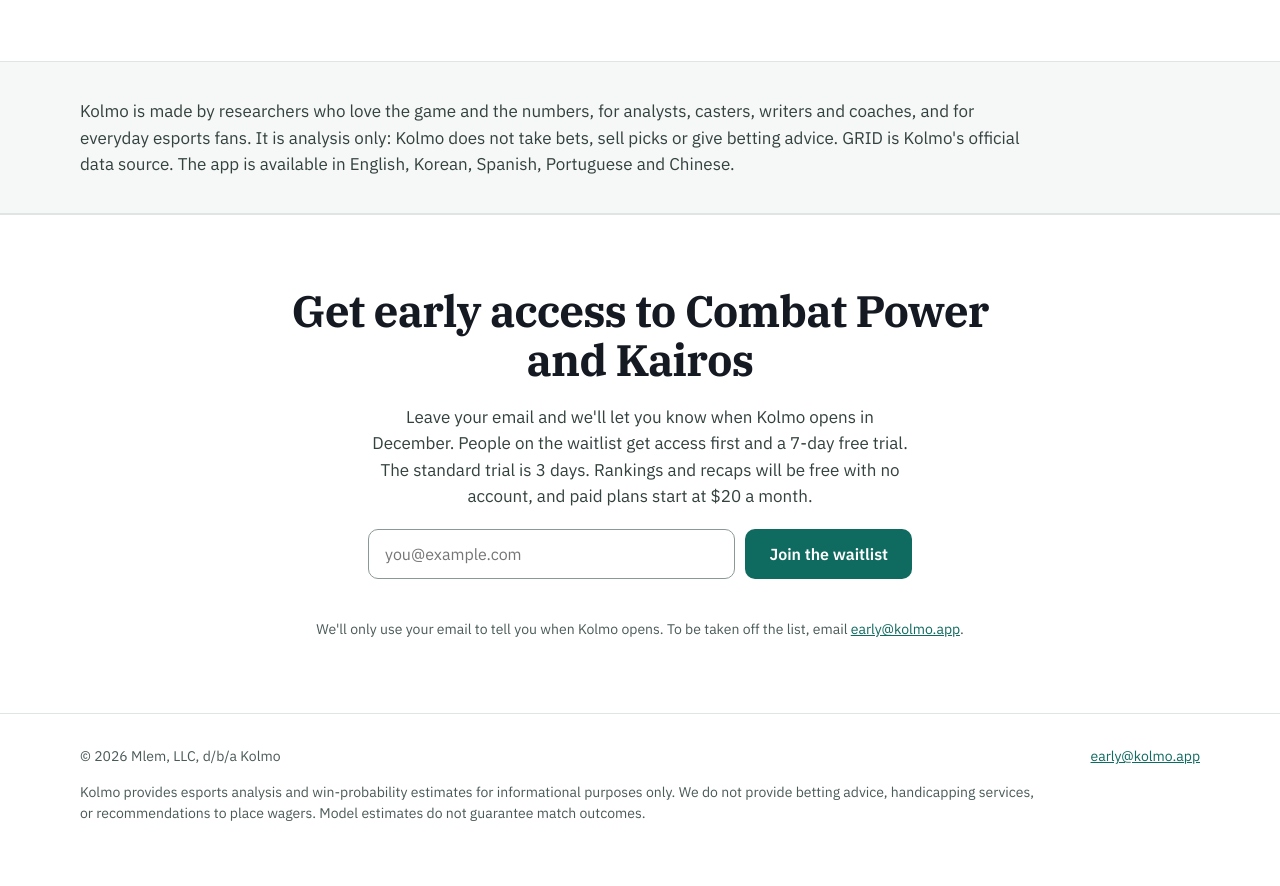
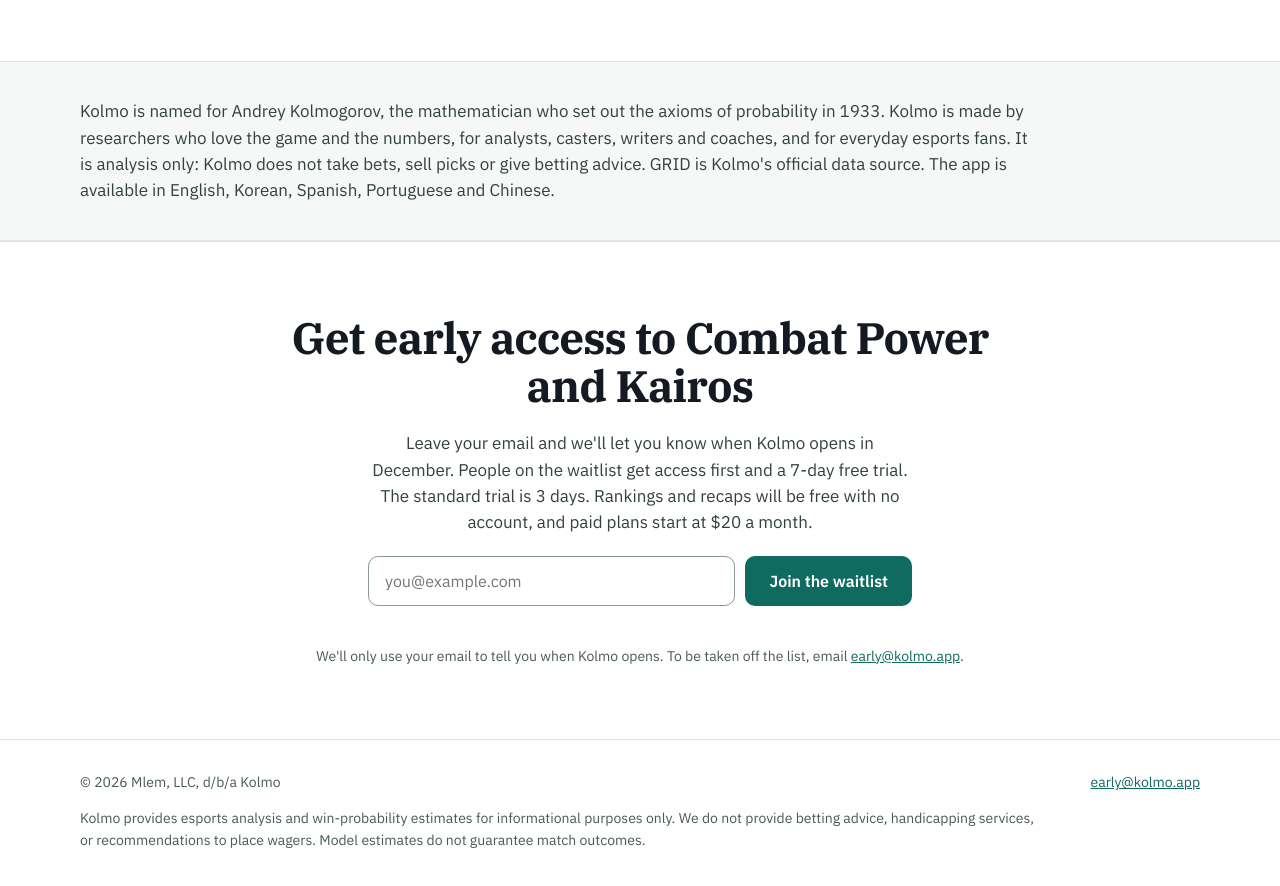
Before and after one commit to kolmo-app/coming-soon, a plain HTML site: page index.html in a window 1280 px wide. Shown: the part 3709-4595 px from the top of the page. Drawn offline with Linux system fonts and the light colour scheme.

Commit message:
update about copy

```diff
--- a/index.html
+++ b/index.html
@@ -221,7 +221,7 @@ button[disabled]{opacity:.7;cursor:default}
 
 <section style="background: #f5f8f7; border-top: 1px solid #dfe5e3; border-bottom: 1px solid #dfe5e3">
 <div style="max-width: 1120px; margin: 0 auto; padding: 36px 24px">
-<p style="margin: 0; color: #33413f; max-width: 60rem">Kolmo is made by researchers who love the game and the numbers, for analysts, casters, writers and coaches, and for everyday esports fans. It is analysis only: Kolmo does not take bets, sell picks or give betting advice. GRID is Kolmo's official data source. The app is available in English, Korean, Spanish, Portuguese and Chinese.</p>
+<p style="margin: 0; color: #33413f; max-width: 60rem">Kolmo is named for Andrey Kolmogorov, the mathematician who set out the axioms of probability in 1933. Kolmo is made by researchers who love the game and the numbers, for analysts, casters, writers and coaches, and for everyday esports fans. It is analysis only: Kolmo does not take bets, sell picks or give betting advice. GRID is Kolmo's official data source. The app is available in English, Korean, Spanish, Portuguese and Chinese.</p>
 </div>
 </section>
 
```
